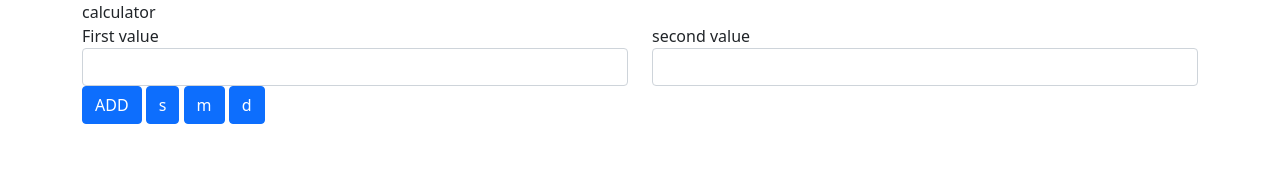
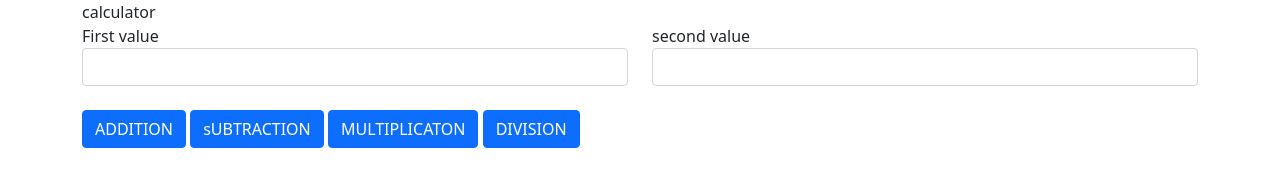
Before and after one commit to arakalaravali/calculator-task, a plain HTML site: page index.html in a window 1280 px wide. Drawn offline with nearby package versions, Linux system fonts and the light colour scheme.

Commit message:
Update index.html

```diff
--- a/index.html
+++ b/index.html
@@ -5,10 +5,11 @@
     <meta http-equiv="X-UA-Compatible" content="IE=edge">
     <meta name="viewport" content="width=device-width, initial-scale=1.0">
     <title>Document</title>
+    <script src="script.js"></script>
     <link href="https://cdn.jsdelivr.net/npm/bootstrap@5.1.3/dist/css/bootstrap.min.css" rel="stylesheet" integrity="sha384-1BmE4kWBq78iYhFldvKuhfTAU6auU8tT94WrHftjDbrCEXSU1oBoqyl2QvZ6jIW3" crossorigin="anonymous">
 </head>
 <body>
-    <div class="container">
+     <div class="container">
         <div class="panel panel-primary">
             <div class="panel-heading">calculator</div>
                 <div class="row">
@@ -24,15 +25,16 @@
 
 
             </div>
-        </div>
-    <button onclick="add()"  class="btn btn-primary">ADD</button>
-    <button onclick="sub()"  class="btn btn-primary">s</button>
-    <button onclick="mul()"  class="btn btn-primary">m</button>
-    <button onclick="div()"  class="btn btn-primary">d</button>
+        </div> <br>
+    <button onclick="add()"  class="btn btn-primary">ADDITION</button>
+    <button onclick="sub()"  class="btn btn-primary">sUBTRACTION</button>
+    <button onclick="mul()"  class="btn btn-primary">MULTIPLICATON</button>
+    <button onclick="div()"  class="btn btn-primary">DIVISION</button>
         </div>
         <p class="output"></p>
     </div>
 
+
     <script src="script.js"></script>
 </body>
 </html>
```
